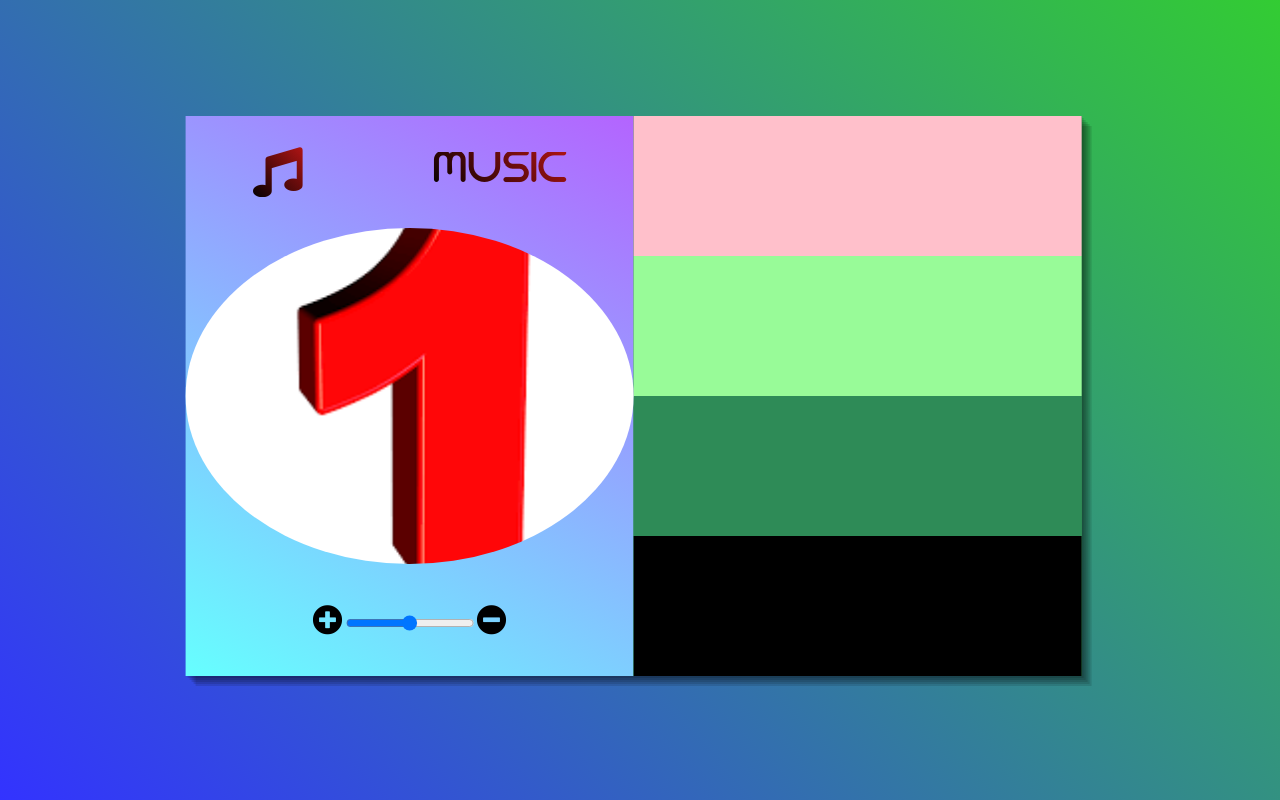
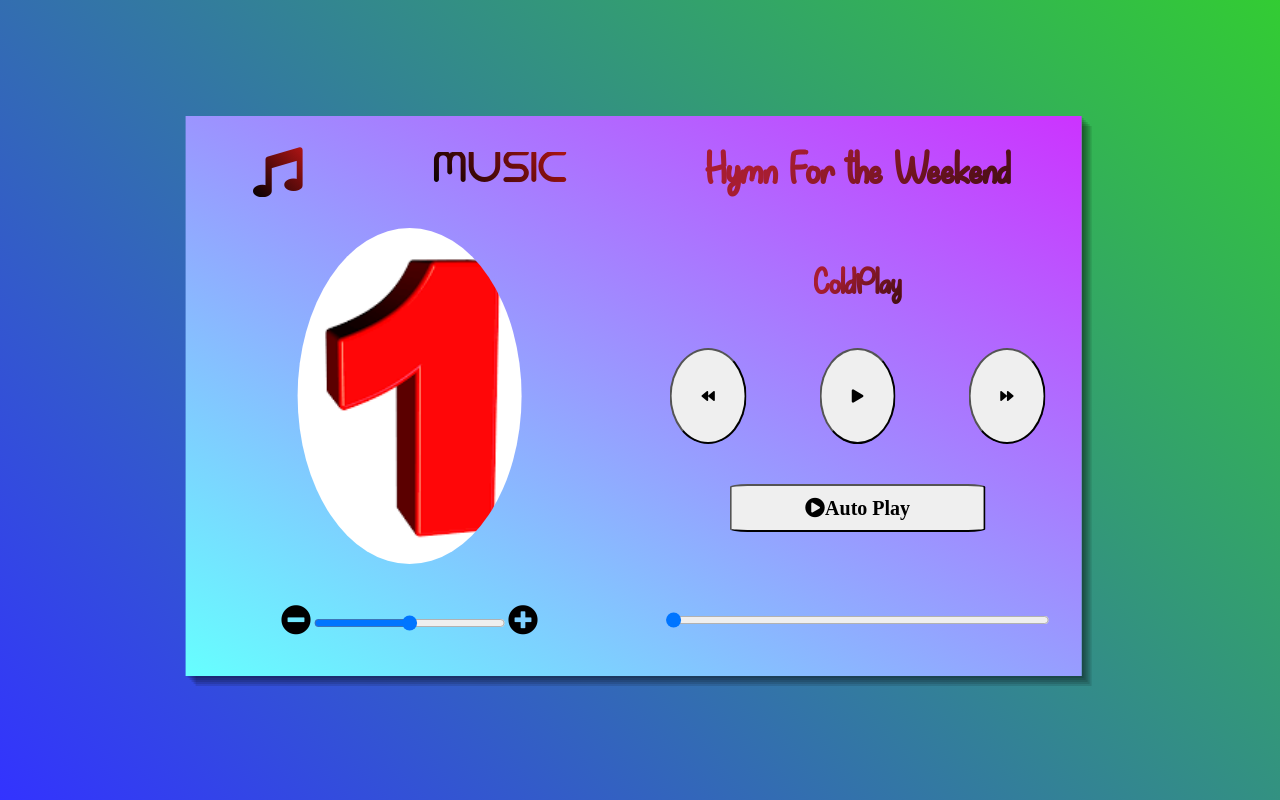
Before and after one commit to Mark-42-max/Web-Music-Player, a plain HTML site: page index.html in a window 1280 px wide. Drawn offline with Linux system fonts and the light colour scheme.

Commit message:
Full UI Design Complete

```diff
--- a/CSS/styles.css
+++ b/CSS/styles.css
@@ -1,6 +1,11 @@
  @font-face {
      font-family: neon-club;
      src: url("/Media/writing/NEON\ CLUB\ MUSIC_bold.otf")format("opentype");
+ }
+
+ @font-face {
+     font-family: happy-ending;
+     src: url("/Media/writing-2/MyHappyEndingRegular-Lx7G.ttf")format("truetype");
  }
 
  *,
@@ -77,7 +82,7 @@
  .rotating-image::before {
      content: '';
      position: absolute;
-     width: 100%;
+     width: 50%;
      height: 100%;
      background-position: center;
      background-image: url("/Media/Images/image\ 1.png");
@@ -90,6 +95,10 @@
      position: relative;
      width: 100%;
      height: 60%;
+     padding: 6vw;
+     display: flex;
+     justify-content: center;
+     align-items: center;
  }
 
  .soundbar {
@@ -100,34 +109,102 @@
      align-items: center;
  }
 
+ .soundbar input[type="range"] {
+     width: 15vw;
+ }
+
  .right {
-     background-color: green;
      width: 50%;
      height: 100%;
  }
 
  .song-name {
      width: 100%;
-     height: 25%;
-     background-color: pink;
+     height: 20%;
+     display: flex;
+     justify-content: center;
+     align-items: center;
+     overflow: auto;
+ }
+
+ .song-name h2 {
+     font-size: 5rem;
+     font-family: happy-ending;
+     background-color: #3f0d12;
+     background-image: linear-gradient(315deg, #3f0d12 0%, #a71d31 74%);
+     background-size: 100%;
+     background-clip: text;
+     -webkit-background-clip: text;
+     -webkit-text-fill-color: transparent;
  }
 
  .artist {
      width: 100%;
-     height: 25%;
-     background-color: palegreen;
+     height: 20%;
+     display: flex;
+     justify-content: center;
+     align-items: center;
+ }
+
+ .artist h3 {
+     font-family: happy-ending;
+     font-size: 4rem;
+     background-color: #3f0d12;
+     background-image: linear-gradient(315deg, #3f0d12 0%, #a71d31 74%);
+     background-size: 100%;
+     background-clip: text;
+     -webkit-background-clip: text;
+     -webkit-text-fill-color: transparent;
  }
 
  .controls {
      width: 100%;
-     height: 25%;
-     background-color: seagreen;
+     height: 20%;
+     display: flex;
+     justify-content: center;
+     align-items: center;
+ }
+
+ .previous,
+ .playpause,
+ .nex {
+     margin: auto;
+ }
+
+ .previous button,
+ .playpause button,
+ .nex button {
+     width: 6vw;
+     height: 12vh;
+     border-radius: 50%;
+ }
+
+ .autoplay {
+     width: 100%;
+     height: 20%;
+     display: flex;
+     justify-content: center;
+     align-items: center;
+ }
+
+ .autoplay button {
+     margin: auto;
+     border-radius: 7%;
+     width: 20vw;
+     height: 6vh;
+     font-size: 2rem;
  }
 
  .progress {
      width: 100%;
-     height: 25%;
-     background-color: black;
+     height: 20%;
+     display: flex;
+     justify-content: center;
+     align-items: center;
+ }
+
+ .progress input[type="range"] {
+     width: 30vw;
  }
  /* ########### #Phone# ############## */
 
@@ -135,4 +212,13 @@
      .logo-txt {
          display: none;
      }
+     .song-name h2 {
+         font-size: 2.5rem;
+     }
+     .artist h3 {
+         font-size: 2rem;
+     }
+     .autoplay button {
+         font-size: 1rem;
+     }
  }
--- a/index.html
+++ b/index.html
@@ -28,28 +28,40 @@
 
             <div class="soundbar" id="volumeUpDown">
                 <div class="sound-controls">
-                    <i class="fas fa-3x fa-plus-circle" aria-hidden="true" id="volumechange" onchange="volumeChange();"></i>
+                    <i class="fas fa-3x fa-minus-circle" aria-hidden="true" id="volumechange"></i>
                     <input type="range" min="0" max="100" value="50" onchange="volumeChange();">
-                    <i class="fas fa-3x fa-minus-circle" aria-hidden="true" id="volumechange" onchange="volumeChange();"></i>
+                    <i class="fas fa-3x fa-plus-circle" aria-hidden="true" id="volumechange"></i>
                 </div>
             </div>
         </div>
         <div class="right">
 
             <div class="song-name">
-
+                <h2>Hymn For the Weekend</h2>
             </div>
 
             <div class="artist">
-
+                <h3>ColdPlay</h3>
             </div>
 
             <div class="controls">
-
+                <div class="previous">
+                    <button onclick="prev();"><i class="fas fa-backward" aria-hidden="true"></i></button>
+                </div>
+                <div class="playpause">
+                    <button onclick="playPause();"><i class="fas fa-play" aria-hidden="true"></i></button>
+                </div>
+                <div class="nex">
+                    <button onclick="next();"><i class="fas fa-forward" aria-hidden="true"></i></button>
+                </div>
             </div>
 
-            <div class="progress">
+            <div class="autoplay">
+                <button onclick="auto();"><i class="fas fa-play-circle">Auto Play</i></button>
+            </div>
 
+            <div class="progress" id="duration">
+                <input type="range" min="0" max="100" value="0" onchange="duration_change();">
             </div>
         </div>
     </div>
```
Also changed, not shown: Media/writing-2/MyHappyEndingRegular-Lx7G.ttf (added), Media/writing-2/info.txt (added), 1 other file.
